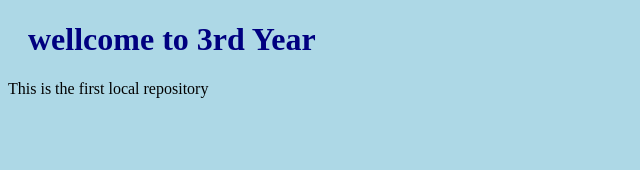
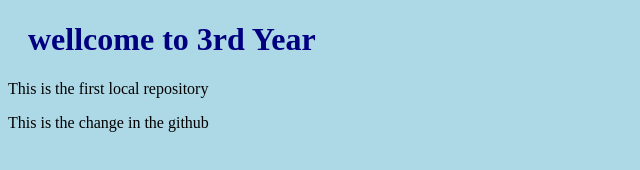
Before and after one commit to IT22149862/Demo, a plain HTML site: page index.html in a window 1280 px wide. Shown: the whole page, without its empty margins (0-640 px from the left). Drawn offline with Linux system fonts and the light colour scheme.

Commit message:
update the index.html file from the github

```diff
--- a/index.html
+++ b/index.html
@@ -9,5 +9,7 @@
 <h1> wellcome to 3rd Year </h1>
 <p> This is the first local repository </p>
 
+  <p> This is the change in the github</p>
+
 </body>
 </html>
```
